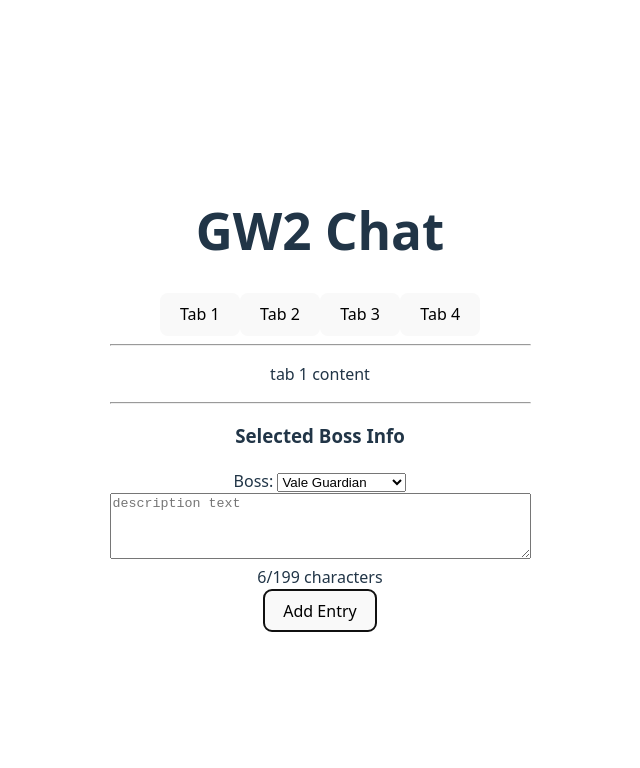
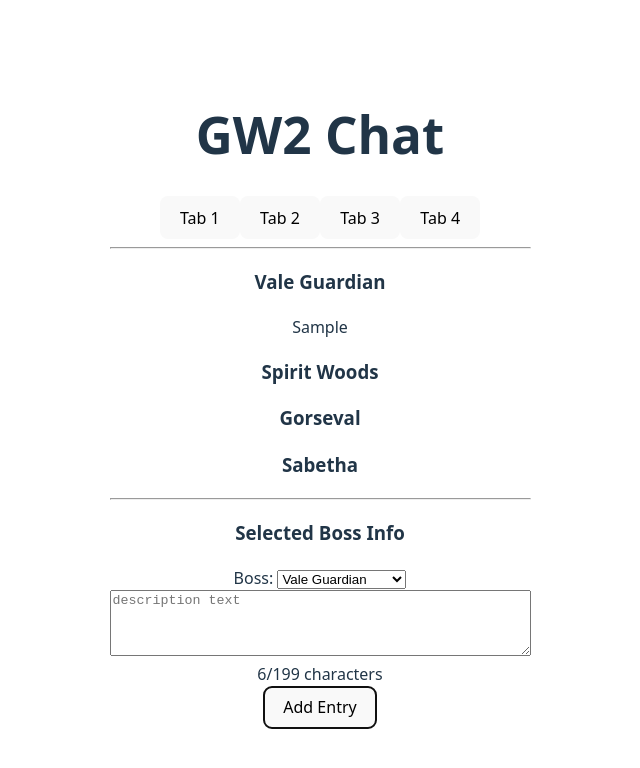
Before and after one commit to ag7621/project-gw2-comm-chat-v2, a React (Vite) app: page / in a window 1280 px wide. Both pictures are taken after typing "Sample" into the empty fields and a click on the button "Add Entry". Shown: the top 768 px of the page, without its empty margins (320-960 px from the left). Built offline with nearby package versions, Linux system fonts and the light colour scheme.

Commit message:
added filter functionality

```diff
--- a/src/App.jsx
+++ b/src/App.jsx
@@ -8,6 +8,9 @@
 function App() {
   const [data, setData] = useState(bossList);
   const [active, setActive] = useState('tab-1');
+
+  const [selectedWing, setSelectedWing] = useState(1);
+  const filteredList = data.filter((boss) => boss.wing === selectedWing);
 
   function handleAddEntry(selectedBoss, newEntry) {
     setData((prevData) =>
@@ -23,6 +26,8 @@
   }
 
   function handleActiveTab(e) {
+    setSelectedWing(Number(e.target.value));
+    console.log(filteredList);
     setActive(e.target.id);
   }
 
@@ -39,16 +44,16 @@
         <h1>GW2 Chat</h1>
         {/* <Navbar onFilterChange={handleFilter} /> */}
         <div className="tab-list">
-          <button id="tab-1" onClick={handleActiveTab}>
+          <button id="tab-1" onClick={handleActiveTab} value={1}>
             Tab 1
           </button>
-          <button id="tab-2" onClick={handleActiveTab}>
+          <button id="tab-2" onClick={handleActiveTab} value={2}>
             Tab 2
           </button>
-          <button id="tab-3" onClick={handleActiveTab}>
+          <button id="tab-3" onClick={handleActiveTab} value={3}>
             Tab 3
           </button>
-          <button id="tab-4" onClick={handleActiveTab}>
+          <button id="tab-4" onClick={handleActiveTab} value={4}>
             Tab 4
           </button>
         </div>
@@ -61,10 +66,23 @@
           <List wing={wing} />
         ))} */}
         <div className="tab-content">
-          <div className={`tab-page ${active === 'tab-1' ? 'active' : ''}`}>
+          {/* <div className={`tab-page ${active === 'tab-1' ? 'active' : ''}`}>
             <p>tab 1 content</p>
+            {filteredList.map((item) => (
+              <h2>{item.name}</h2>
+            ))}
+          </div> */}
+          <div>
+            {filteredList.map((item) => (
+              <>
+                <h3>{item.name}</h3>
+                {item.entries.map((entry) => (
+                  <p>{entry.entry}</p>
+                ))}
+              </>
+            ))}
           </div>
-          <div className={`tab-page ${active === 'tab-2' ? 'active' : ''}`}>
+          {/* <div className={`tab-page ${active === 'tab-2' ? 'active' : ''}`}>
             <p>tab 2 content</p>
           </div>
           <div className={`tab-page ${active === 'tab-3' ? 'active' : ''}`}>
@@ -72,7 +90,7 @@
           </div>
           <div className={`tab-page ${active === 'tab-4' ? 'active' : ''}`}>
             <p>tab 4 content</p>
-          </div>
+          </div> */}
         </div>
       </main>
 
```
